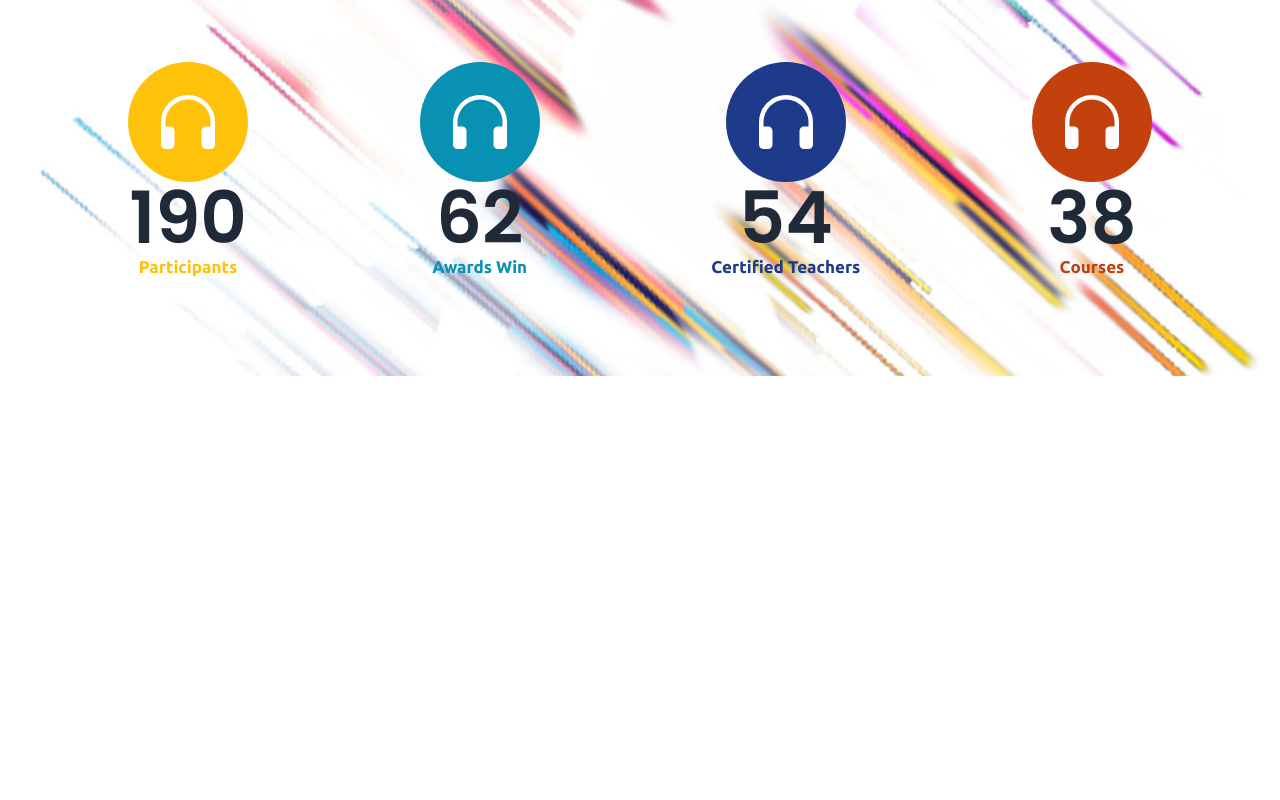
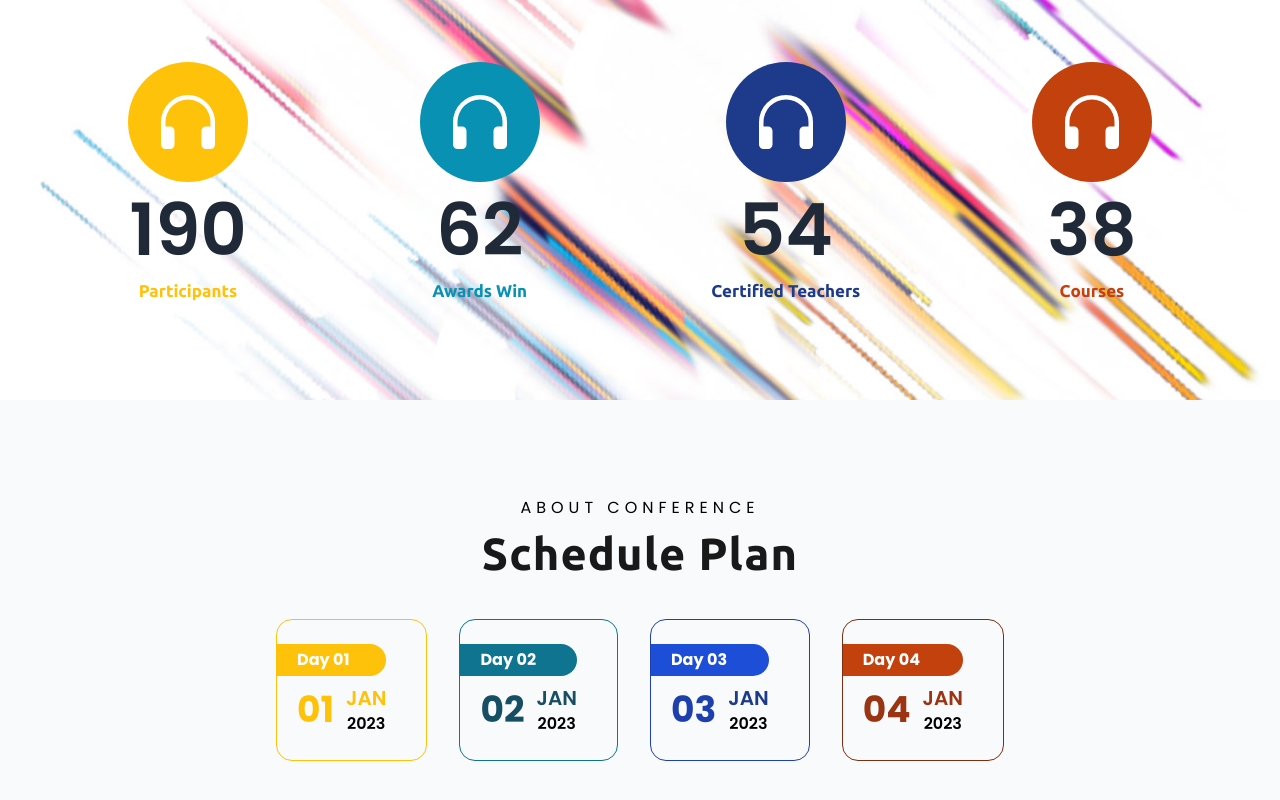
Before and after one commit to anishazahan/Even-trox, a React (Vite) app: page / in a window 1280 px wide. Shown: the part 3228-4028 px from the top of the page. Before the commit the page ends 3604 px from the top, so only its background shows below. Built offline with nearby package versions, Linux system fonts and the light colour scheme.

Commit message:
count section complete

```diff
--- a/src/pages/Home.jsx
+++ b/src/pages/Home.jsx
@@ -2,6 +2,7 @@ import AboutEvent from "./components/AboutEvent/AboutEvent";
 import Banner from "./components/Banner/Banner";
 import Counter from "./components/Counter/Count";
 import FeatureSection from "./components/FeatureSection/FeatureSection";
+import SchedulePlan from "./components/SchedulePlan/SchedulePlan";
 import SpeakerSection from "./components/Speaker/SpeakerSection";
 import './Home.css'
 
@@ -13,6 +14,7 @@ const Home = () => {
       <FeatureSection></FeatureSection>
       <SpeakerSection></SpeakerSection>
       <Counter></Counter>
+      <SchedulePlan></SchedulePlan>
     </>
   );
 };
--- a/src/pages/components/Counter/Count.jsx
+++ b/src/pages/components/Counter/Count.jsx
@@ -7,12 +7,12 @@ const Counter = () => {
   return (
     <>
 
-        <div className=" px-16 counter-bg py-24  -z-10 ">
-         <div className="max-w-6xl px-16 mx-auto flex  z-10 flex-col md:flex-row justify-between items-center">
+        <div className=" px-5 md:px-10 lg:px-16 counter-bg py-24  -z-10 ">
+         <div className="max-w-6xl px-16 mx-auto flex space-y-10 md:space-y-0 z-10 flex-col md:flex-row justify-between items-center">
          {
              counterData.map((item,index)=>{
-               return <div key={index} className="flex flex-col items-center">
-                    <div className="">
+               return <div key={index} className="flex space-y-3 flex-col items-center">
+                    <div className="rotate-vert-center rotate">
                       <button className={`${
                         item.count==190?"text-7xl text-white p-6 bg-yellow rounded-full" :
                         item.count== 62 ? "text-7xl text-white p-6 bg-cyan-600 rounded-full ":
--- a/src/pages/components/Counter/counter.css
+++ b/src/pages/components/Counter/counter.css
@@ -6,3 +6,34 @@
     background-position: center;
 
 }
+
+.rotate-vert-center {
+	-webkit-animation: rotate-vert-center 0.9s cubic-bezier(0.455, 0.030, 0.515, 0.955) both;
+	        animation: rotate-vert-center 0.9s cubic-bezier(0.455, 0.030, 0.515, 0.955) both;
+}
+
+@-webkit-keyframes rotate-vert-center {
+    0% {
+      -webkit-transform: rotateY(0);
+              transform: rotateY(0);
+    }
+    100% {
+      -webkit-transform: rotateY(360deg);
+              transform: rotateY(360deg);
+    }
+  }
+  @keyframes rotate-vert-center {
+    0% {
+      -webkit-transform: rotateY(0);
+              transform: rotateY(0);
+    }
+    100% {
+      -webkit-transform: rotateY(360deg);
+              transform: rotateY(360deg);
+    }
+  }
+
+  .rotate:hover{
+    transform: rotateX('180');
+
+  }
--- /dev/null
+++ b/src/pages/components/SchedulePlan/ScheduleData.js
@@ -0,0 +1,14 @@
+export const data = [
+    {
+        id:1
+    },
+    {
+        id:2
+    },
+    {
+        id:3
+    },
+    {
+        id:4
+    },
+]
--- /dev/null
+++ b/src/pages/components/SchedulePlan/SchedulePlan.jsx
@@ -0,0 +1,71 @@
+import React from 'react'
+import {data} from './ScheduleData.js'
+
+const SchedulePlan = () => {
+  return (
+    <>
+
+      <div className="bg-gray-50 py-24">
+      <div className="flex flex-col justify-center text-center ">
+                <p className="uppercase tracking-[5px] ">ABOUT CONFERENCE</p>
+            <h2 className="text-[45px]  text-black/90 font-semibold tracking-wide">Schedule Plan</h2>
+                </div>
+
+
+                <div className="flex flex-col md:flex-row space-y-7 md:space-y-0 px-10 md:px-5 justify-between items-center mx-auto max-w-3xl mt-8">
+                   {
+                     data.map((item,index)=>{
+                        return <div key={index}
+                        className={`${
+                            item.id==1?"border border-yellow rounded-2xl pr-10 py-6" :
+                            item.id==2 ? "border border-cyan-700 rounded-2xl pr-10 py-6 ":
+                            item.id ==3 ? "border border-blue-800 rounded-2xl pr-10 py-6":
+                             "border border-orange-900 rounded-2xl pr-10 py-6"
+                             }`}
+
+                        >
+                          <div
+                            className={`${
+                                item.id==1?"bg-yellow rounded-r-full" :
+                                item.id==2 ? "bg-cyan-700 rounded-r-full ":
+                                item.id ==3 ? "bg-blue-700 rounded-r-full":
+                                 "bg-orange-700 rounded-r-full"
+                                 }`}
+
+                          >
+                          <p className='font-bold text-white py-1 px-5'>Day 0{item.id}</p>
+                          </div>
+                          <div className="flex justify-between items-center mt-2 pl-5 ">
+                            <p
+
+                            className={`${
+                                item.id==1?"text-4xl font-bold text-yellow" :
+                                item.id==2 ? "text-4xl font-bold text-cyan-900 ":
+                                item.id ==3 ? "text-4xl font-bold text-blue-800":
+                                 "text-4xl font-bold text-orange-800"
+                                 }`}
+                            >0{item.id}</p>
+                            <div className="flex ml-3 flex-col items-center justify-center">
+                                <p
+                                  className={`${
+                                    item.id==1?"font-semibold text-xl text-yellow" :
+                                    item.id==2 ? "font-semibold text-xl text-cyan-900 ":
+                                    item.id ==3 ? "font-semibold text-xl text-blue-900":
+                                     "font-semibold text-xl text-orange-800"
+                                     }`}
+
+                                >JAN</p>
+                                <p className='font-semibold mt-0'>2023</p>
+                            </div>
+                          </div>
+                        </div>
+                     })
+                   }
+                </div>
+      </div>
+
+    </>
+  )
+}
+
+export default SchedulePlan
```
